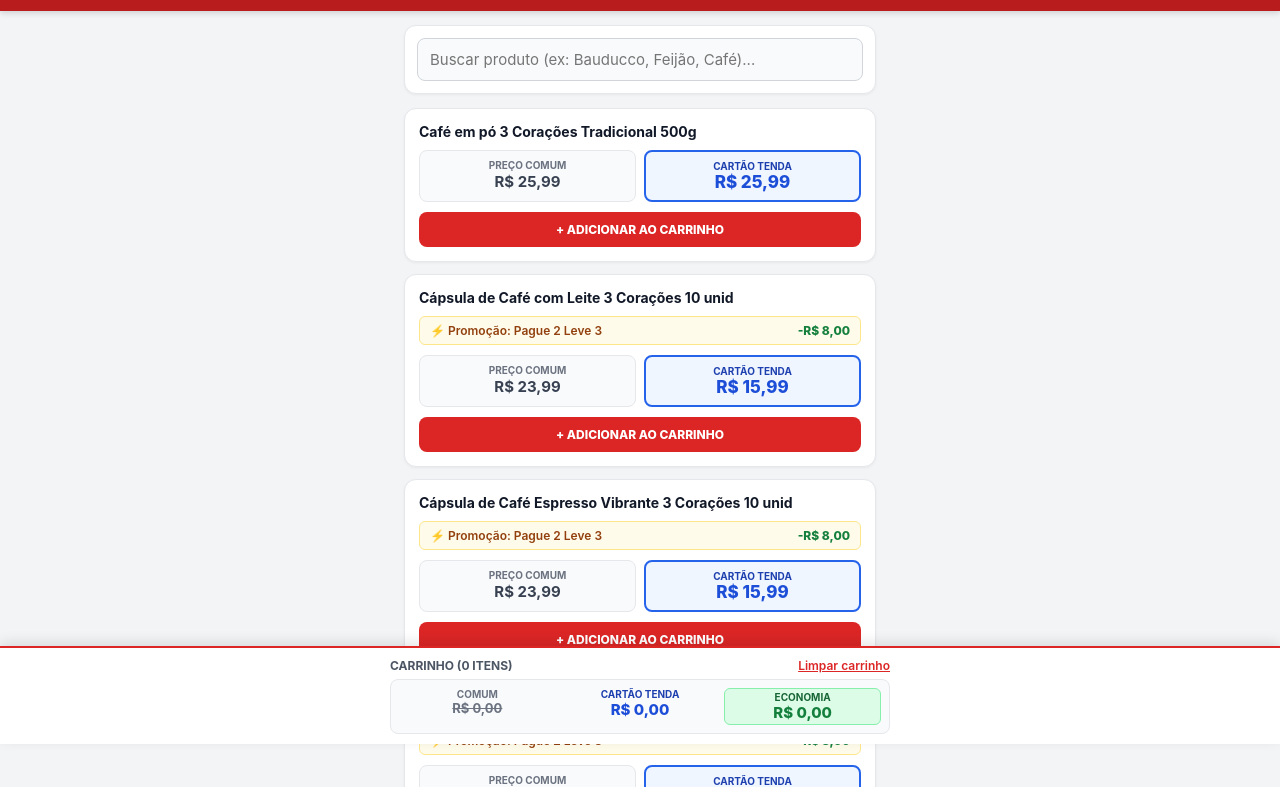
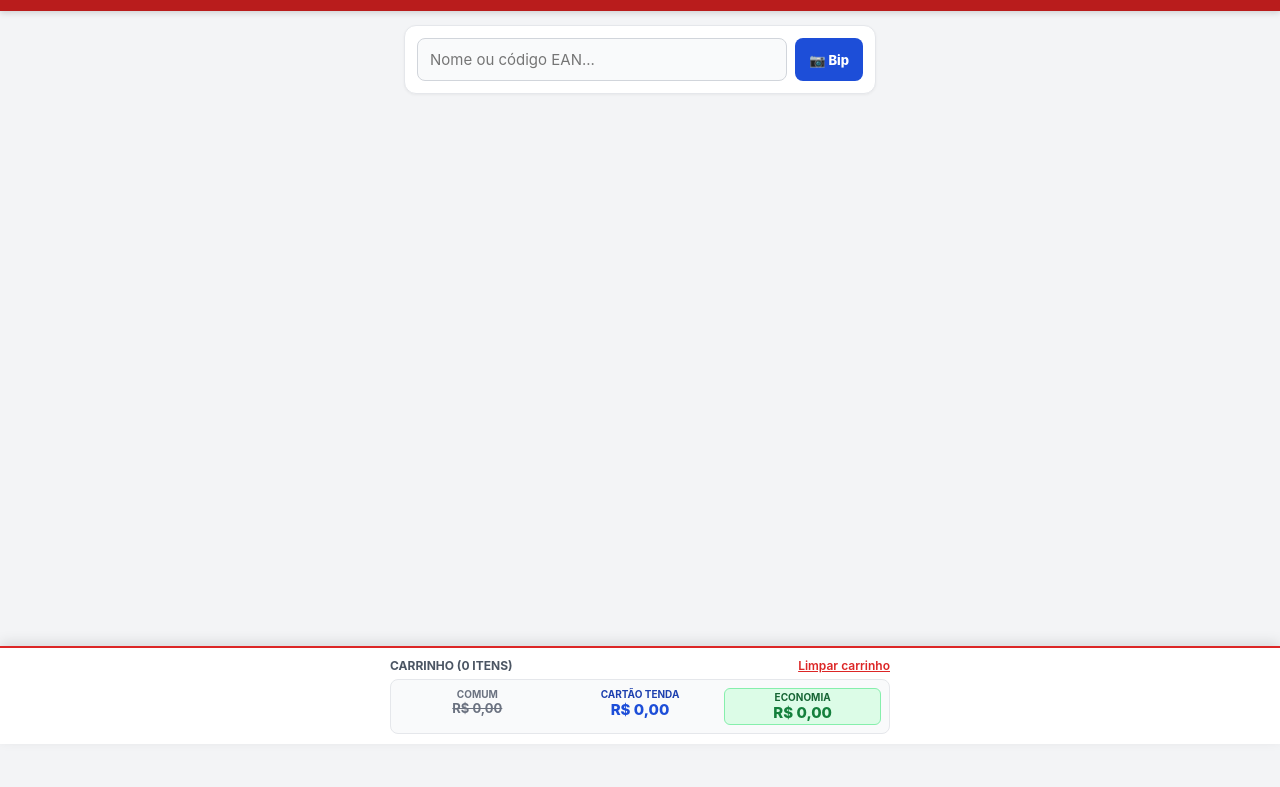
Before and after one commit to promotortenda/Tenda-Promotor, a plain HTML site: page Index.html in a window 1280 px wide. Shown: the part 56-843 px from the top of the page. After the commit the page ends 800 px from the top, so only its background shows below. Drawn offline with Linux system fonts and the light colour scheme.

Commit message:
Update Index.html with camera and search features

```diff
--- a/Index.html
+++ b/Index.html
@@ -4,6 +4,7 @@
 <meta charset="UTF-8">
 <meta name="viewport" content="width=device-width, initial-scale=1.0">
 <title>Tenda Promotor</title>
+<script src="https://unpkg.com" type="text/javascript"></script>
 <style>
   * { box-sizing: border-box; margin: 0; padding: 0; font-family: -apple-system, BlinkMacSystemFont, "Segoe UI", Roboto, sans-serif; }
   body { background: #f3f4f6; padding-bottom: 145px; color: #1f2937; }
@@ -13,10 +14,22 @@
   .status { font-size: 11px; color: #bbf7d0; font-weight: 600; margin-top: 2px; }
   .btn-sync { background: #991b1b; color: #fff; border: 1px solid #ef4444; padding: 6px 12px; border-radius: 8px; font-size: 12px; font-weight: 700; cursor: pointer; }
   main { max-width: 500px; margin: 0 auto; padding: 14px; }
+
+  /* Área da Câmera */
+  #camBox { display: none; background: #000; border-radius: 12px; overflow: hidden; margin-bottom: 14px; box-shadow: 0 4px 10px rgba(0,0,0,0.2); }
+  #reader { width: 100%; }
+  .btn-close-cam { width: 100%; background: #374151; color: #fff; border: none; padding: 10px; font-size: 12px; font-weight: 800; text-transform: uppercase; cursor: pointer; }
+
+  /* Busca + Botão Bip */
   .search-box { background: #fff; padding: 12px; border-radius: 12px; border: 1px solid #e5e7eb; margin-bottom: 14px; box-shadow: 0 1px 3px rgba(0,0,0,0.05); }
-  input { width: 100%; padding: 11px 12px; border: 1px solid #d1d5db; border-radius: 8px; font-size: 15px; background: #f9fafb; outline: none; }
+  .search-row { display: flex; gap: 8px; }
+  input { flex: 1; padding: 11px 12px; border: 1px solid #d1d5db; border-radius: 8px; font-size: 15px; background: #f9fafb; outline: none; min-width: 0; }
   input:focus { border-color: #b91c1c; background: #fff; }
+  .btn-bip { background: #1d4ed8; color: #fff; border: none; padding: 0 14px; border-radius: 8px; font-size: 13px; font-weight: 800; cursor: pointer; display: flex; align-items: center; gap: 4px; shrink: 0; }
+  .btn-bip:active { background: #1e40af; }
+
   .card { background: #fff; border-radius: 12px; padding: 14px; margin-bottom: 12px; border: 1px solid #e5e7eb; box-shadow: 0 1px 3px rgba(0,0,0,0.05); }
+  .ean-tag { display: inline-block; font-size: 10px; font-family: monospace; background: #f3f4f6; color: #6b7280; padding: 2px 6px; border-radius: 4px; margin-bottom: 4px; }
   .prod-title { font-size: 14px; font-weight: 700; color: #111827; margin-bottom: 8px; line-height: 1.35; }
   .regra { background: #fffbeb; border: 1px solid #fde68a; color: #92400e; font-size: 12px; font-weight: 600; padding: 6px 10px; border-radius: 6px; margin-bottom: 10px; display: flex; justify-content: space-between; }
   .econ-tag { color: #15803d; font-weight: 800; }
@@ -29,6 +42,7 @@
   .p-box.cartao .p-val { font-size: 17px; font-weight: 800; color: #1d4ed8; }
   .btn-add { width: 100%; background: #dc2626; color: #fff; border: none; padding: 10px; border-radius: 8px; font-size: 12px; font-weight: 800; text-transform: uppercase; cursor: pointer; }
   .btn-add:active { background: #991b1b; }
+
   footer { position: fixed; bottom: 0; left: 0; right: 0; background: #fff; border-top: 2px solid #dc2626; padding: 10px 14px; box-shadow: 0 -4px 12px rgba(0,0,0,0.1); z-index: 30; }
   .foot-inner { max-width: 500px; margin: 0 auto; }
   .foot-top { display: flex; justify-content: space-between; font-size: 12px; font-weight: 700; color: #4b5563; margin-bottom: 6px; }
@@ -39,6 +53,7 @@
   .t-cartao { font-size: 15px; font-weight: 800; color: #1d4ed8; }
   .t-econ-box { background: #dcfce7; border: 1px solid #86efac; border-radius: 6px; padding: 2px; }
   .t-econ { font-size: 15px; font-weight: 800; color: #15803d; }
+  .empty-msg { text-align: center; padding: 24px 12px; color: #6b7280; font-size: 14px; background: #fff; border-radius: 12px; border: 1px dashed #d1d5db; }
 </style>
 </head>
 <body>
@@ -47,16 +62,27 @@
   <div class="top-row">
     <div>
       <h1>TENDA PROMOTOR</h1>
-      <div id="statusBase" class="status">● Online (Base Pronta)</div>
+      <div id="statusBase" class="status">● Online (Câmera + Base Ativa)</div>
     </div>
-    <button class="btn-sync" onclick="sincronizarPlanilha()">↻ Sincronizar</button>
+    <button class="btn-sync" onclick="limpar()">↻ Limpar Busca</button>
   </div>
 </header>
 
 <main>
+  <!-- Caixa da Câmera -->
+  <div id="camBox">
+    <div id="reader"></div>
+    <button class="btn-close-cam" onclick="fecharCamera()">✕ Fechar Câmera</button>
+  </div>
+
+  <!-- Busca + Botão Bip -->
   <div class="search-box">
-    <input type="text" id="searchInput" oninput="filtrar()" placeholder="Buscar produto (ex: Bauducco, Feijão, Café)...">
+    <div class="search-row">
+      <input type="text" id="searchInput" oninput="filtrar()" placeholder="Nome ou código EAN...">
+      <button class="btn-bip" onclick="abrirCamera()">📷 Bip</button>
+    </div>
   </div>
+
   <div id="lista"></div>
 </main>
 
@@ -85,30 +111,31 @@
 
 <script>
   var produtos = [
-    {id:1, nome:"Café em pó 3 Corações Tradicional 500g", comum:25.99, cartao:25.99, regra:""},
-    {id:2, nome:"Cápsula de Café com Leite 3 Corações 10 unid", comum:23.99, cartao:15.99, regra:"Promoção: Pague 2 Leve 3"},
-    {id:3, nome:"Cápsula de Café Espresso Vibrante 3 Corações 10 unid", comum:23.99, cartao:15.99, regra:"Promoção: Pague 2 Leve 3"},
-    {id:4, nome:"Cápsula de Cappuccino Doce De Leite 3 Corações 10 unid", comum:23.99, cartao:15.99, regra:"Promoção: Pague 2 Leve 3"},
-    {id:5, nome:"Biscoito Wafer Recheio Chocolate Maxi Bauducco 104g", comum:5.15, cartao:4.65, regra:"Cartão Tenda: a partir de 4 unidades"},
-    {id:6, nome:"Cappuccino Solúvel Classic 3 Corações 20g", comum:2.19, cartao:1.65, regra:"Promoção: Pague 3 Leve 4"},
-    {id:7, nome:"Chá Xô TPM Leão 20g 10 Unidades", comum:12.49, cartao:11.49, regra:"Cartão Tenda: a partir de 4 unidades"},
-    {id:8, nome:"Chocolate Lacta ao Leite com Recheio de Oreo 90g", comum:6.79, cartao:6.79, regra:""},
-    {id:9, nome:"Caldo de Galinha em Pó Knorr Professional 1,01kg", comum:21.90, cartao:21.90, regra:""},
-    {id:10, nome:"Café Solúvel Nescafé Extra Forte Sachet 40g", comum:7.49, cartao:7.49, regra:""},
-    {id:11, nome:"Achocolatado NESCAU Cilindro 200g", comum:6.89, cartao:6.39, regra:"Cartão Tenda: a partir de 3 unidades"},
-    {id:12, nome:"Farinha de Arroz Urbano 1kg", comum:7.89, cartao:7.19, regra:"Cartão Tenda: a partir de 3 unidades"},
-    {id:13, nome:"Farinha de Mandioca Fina Kicaldo 1kg", comum:6.99, cartao:6.89, regra:"Cartão Tenda: a partir de 3 unidades"},
-    {id:14, nome:"Biscoito Recheado Trakinas Chocolate 126g", comum:3.19, cartao:2.89, regra:"Cartão Tenda: a partir de 4 unidades"},
-    {id:15, nome:"Achocolatado em Pó NESCAU 730g", comum:16.89, cartao:16.89, regra:""},
-    {id:16, nome:"Amendoim Japonês Elma Chips 400g", comum:20.50, cartao:18.50, regra:"Cartão Tenda: a partir de 3 unidades"},
-    {id:17, nome:"Bebida Láctea Pirakids Chocolate 200ml", comum:1.35, cartao:1.25, regra:"Cartão Tenda: a partir de 4 unidades"},
-    {id:18, nome:"Castanhas de Caju Amigos do Bem 50g", comum:6.99, cartao:6.99, regra:""},
-    {id:19, nome:"Doce de Mocotó Biro Biro 140g", comum:6.49, cartao:5.99, regra:"Cartão Tenda: a partir de 3 unidades"},
-    {id:20, nome:"Feijão Carioca Empório São João 1kg", comum:8.89, cartao:8.59, regra:"Cartão Tenda: a partir de 4 unidades"},
-    {id:21, nome:"Bananinha Zero Açúcar Oliveira 22g 24 Unid", comum:52.56, cartao:52.56, regra:""},
-    {id:22, nome:"Batata Palha Uau Chips 800g", comum:22.90, cartao:20.90, regra:"Cartão Tenda: a partir de 2 unidades"}
+    {id:1, ean:"7896005800027", nome:"Café em pó 3 Corações Tradicional 500g", comum:25.99, cartao:25.99, regra:""},
+    {id:2, ean:"7896005806203", nome:"Cápsula de Café com Leite 3 Corações 10 unid", comum:23.99, cartao:15.99, regra:"Promoção: Pague 2 Leve 3"},
+    {id:3, ean:"7896005806142", nome:"Cápsula de Café Espresso Vibrante 3 Corações 10 unid", comum:23.99, cartao:15.99, regra:"Promoção: Pague 2 Leve 3"},
+    {id:4, ean:"7896005806227", nome:"Cápsula de Cappuccino Doce De Leite 3 Corações 10 unid", comum:23.99, cartao:15.99, regra:"Promoção: Pague 2 Leve 3"},
+    {id:5, ean:"7891962058139", nome:"Biscoito Wafer Recheio Chocolate Maxi Bauducco 104g", comum:5.15, cartao:4.65, regra:"Cartão Tenda: a partir de 4 unidades"},
+    {id:6, ean:"7896005801727", nome:"Cappuccino Solúvel Classic 3 Corações 20g", comum:2.19, cartao:1.65, regra:"Promoção: Pague 3 Leve 4"},
+    {id:7, ean:"7891098042156", nome:"Chá Xô TPM Leão 20g 10 Unidades", comum:12.49, cartao:11.49, regra:"Cartão Tenda: a partir de 4 unidades"},
+    {id:8, ean:"7622210617194", nome:"Chocolate Lacta ao Leite com Recheio de Oreo 90g", comum:6.79, cartao:6.79, regra:""},
+    {id:9, ean:"7891150036840", nome:"Caldo de Galinha em Pó Knorr Professional 1,01kg", comum:21.90, cartao:21.90, regra:""},
+    {id:10, ean:"7891000053508", nome:"Café Solúvel Nescafé Extra Forte Sachet 40g", comum:7.49, cartao:7.49, regra:""},
+    {id:11, ean:"7891000248768", nome:"Achocolatado NESCAU Cilindro 200g", comum:6.89, cartao:6.39, regra:"Cartão Tenda: a partir de 3 unidades"},
+    {id:12, ean:"7896006744115", nome:"Farinha de Arroz Urbano 1kg", comum:7.89, cartao:7.19, regra:"Cartão Tenda: a partir de 3 unidades"},
+    {id:13, ean:"7896079471116", nome:"Farinha de Mandioca Fina Kicaldo 1kg", comum:6.99, cartao:6.89, regra:"Cartão Tenda: a partir de 3 unidades"},
+    {id:14, ean:"7622300861964", nome:"Biscoito Recheado Trakinas Chocolate 126g", comum:3.19, cartao:2.89, regra:"Cartão Tenda: a partir de 4 unidades"},
+    {id:15, ean:"7891000315507", nome:"Achocolatado em Pó NESCAU 730g", comum:16.89, cartao:16.89, regra:""},
+    {id:16, ean:"7892840812836", nome:"Amendoim Japonês Elma Chips 400g", comum:20.50, cartao:18.50, regra:"Cartão Tenda: a partir de 3 unidades"},
+    {id:17, ean:"7896052606542", nome:"Bebida Láctea Pirakids Chocolate 200ml", comum:1.35, cartao:1.25, regra:"Cartão Tenda: a partir de 4 unidades"},
+    {id:18, ean:"7898948854120", nome:"Castanhas de Caju Amigos do Bem 50g", comum:6.99, cartao:6.99, regra:""},
+    {id:19, ean:"7896324100129", nome:"Doce de Mocotó Biro Biro 140g", comum:6.49, cartao:5.99, regra:"Cartão Tenda: a partir de 3 unidades"},
+    {id:20, ean:"7898113810128", nome:"Feijão Carioca Empório São João 1kg", comum:8.89, cartao:8.59, regra:"Cartão Tenda: a partir de 4 unidades"},
+    {id:21, ean:"7898215152019", nome:"Bananinha Zero Açúcar Oliveira 22g 24 Unid", comum:52.56, cartao:52.56, regra:""},
+    {id:22, ean:"7898952411029", nome:"Batata Palha Uau Chips 800g", comum:22.90, cartao:20.90, regra:"Cartão Tenda: a partir de 2 unidades"}
   ];
   var carrinho = [];
+  var scanner = null;
 
   function fmt(v) {
     return "R$ " + v.toFixed(2).replace(".", ",");
@@ -117,60 +144,6 @@
   function desenhar(lista) {
     var box = document.getElementById("lista");
     box.innerHTML = "";
-    for (var i = 0; i < lista.length; i++) {
-      var p = lista[i];
-      var econ = p.comum - p.cartao;
-      var card = document.createElement("div");
-      card.className = "card";
-      var hRegra = "";
-      if (p.regra) {
-        hRegra = '<div class="regra"><span>⚡ ' + p.regra + '</span>' + (econ > 0 ? '<span class="econ-tag">-' + fmt(econ) + '</span>' : '') + '</div>';
-      }
-      card.innerHTML =
-        '<div class="prod-title">' + p.nome + '</div>' +
-        hRegra +
-        '<div class="prices">' +
-          '<div class="p-box"><span class="p-label">Preço Comum</span><span class="p-val">' + fmt(p.comum) + '</span></div>' +
-          '<div class="p-box cartao"><span class="p-label">Cartão Tenda</span><span class="p-val">' + fmt(p.cartao) + '</span></div>' +
-        '</div>' +
-        '<button class="btn-add" onclick="adicionar(' + p.id + ')">+ Adicionar ao Carrinho</button>';
-      box.appendChild(card);
-    }
-  }
 
-  function filtrar() {
-    var q = document.getElementById("searchInput").value.toLowerCase();
-    desenhar(produtos.filter(function(p) { return p.nome.toLowerCase().indexOf(q) !== -1; }));
-  }
-
-  function adicionar(id) {
-    for (var i = 0; i < produtos.length; i++) {
-      if (produtos[i].id === id) { carrinho.push(produtos[i]); break; }
-    }
-    placar();
-  }
-
-  function limpar() {
-    carrinho = [];
-    document.getElementById("searchInput").value = "";
-    desenhar(produtos);
-    placar();
-  }
-
-  function placar() {
-    var c1 = 0, c2 = 0;
-    for (var i = 0; i < carrinho.length; i++) { c1 += carrinho[i].comum; c2 += carrinho[i].cartao; }
-    document.getElementById("qtdItens").innerText = carrinho.length;
-    document.getElementById("totalComum").innerText = fmt(c1);
-    document.getElementById("totalCartao").innerText = fmt(c2);
-    document.getElementById("totalEconomia").innerText = fmt(c1 - c2);
-  }
-
-  function sincronizarPlanilha() {
-    document.getElementById("statusBase").innerText = "● Planilha Sincronizada (" + produtos.length + " itens)";
-  }
-
-  desenhar(produtos);
-</script>
-</body>
-</html>
+    if (lista.length === 0) {
+      var termo = document.getElementById("searchInput").value;
```
